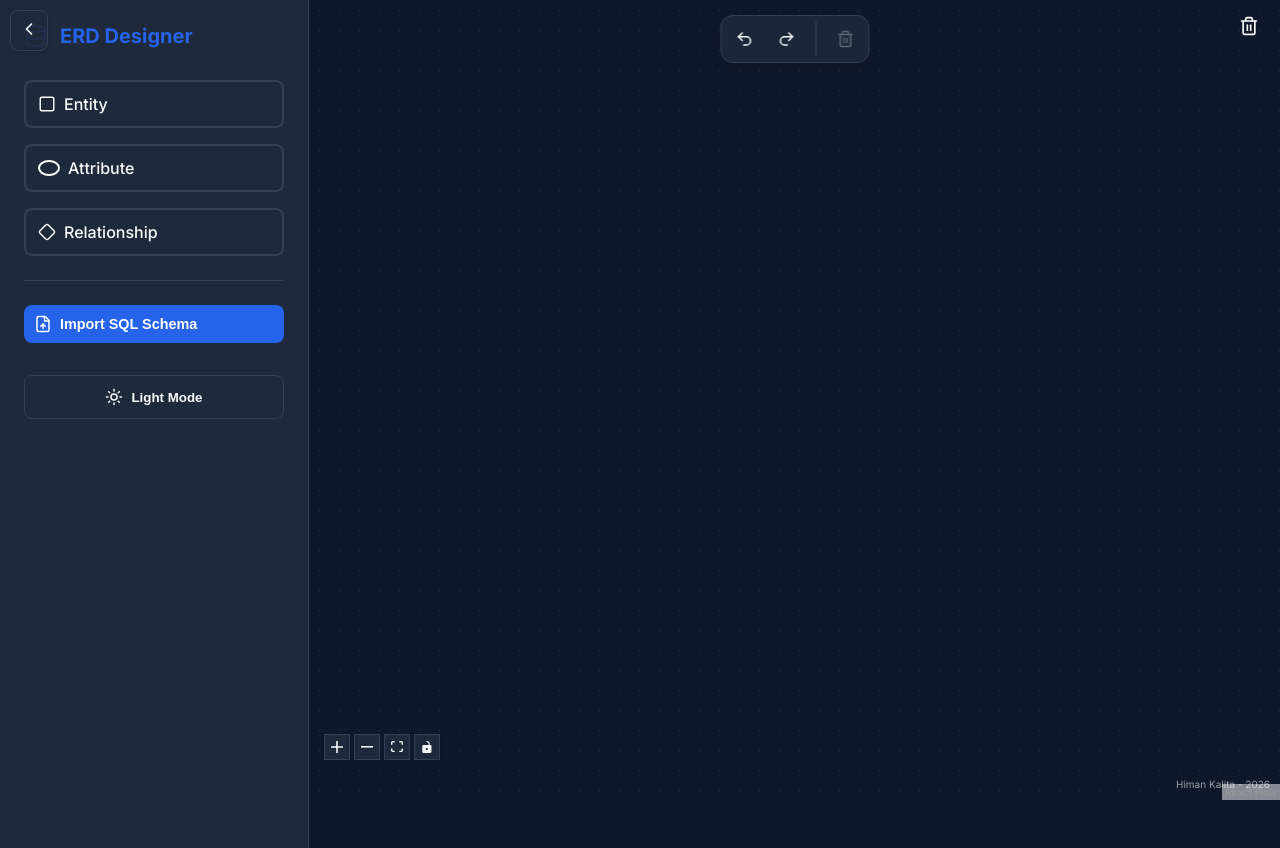
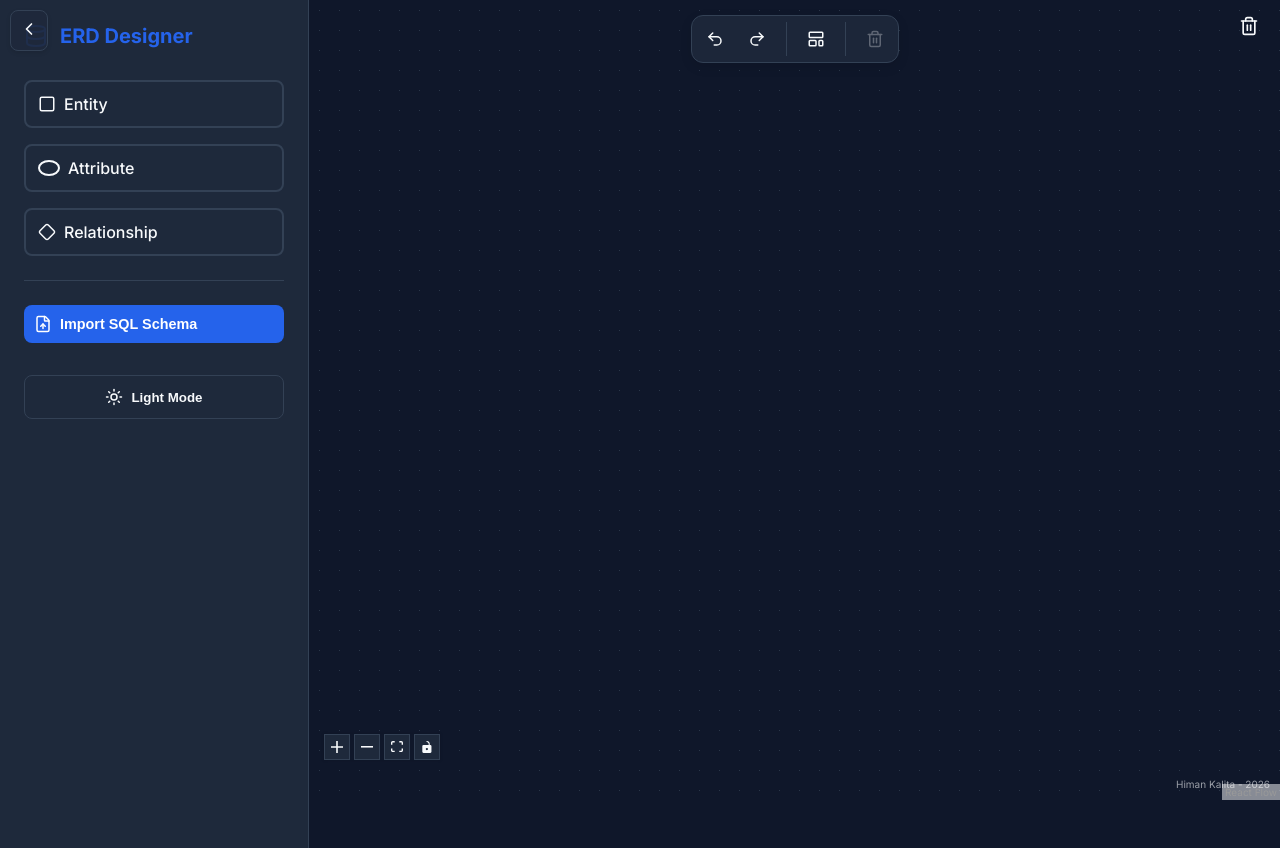
Before and after one commit to himan243/ERD-Designer, a React (Vite) app in the folder client/: page / in a window 1280 px wide. Built offline with nearby package versions, Linux system fonts and the light colour scheme.

Commit message:
Added auto formatting

```diff
--- a/client/src/App.tsx
+++ b/client/src/App.tsx
@@ -43,6 +43,7 @@ import {
   Redo2,
   FileUp,
   Info,
+  LayoutTemplate,
 } from 'lucide-react';
 import '@xyflow/react/dist/style.css';
 import './styles.css';
@@ -603,6 +604,77 @@ function AppContent() {
     setTimeout(() => { if (reactFlowInstance) reactFlowInstance.fitView({ padding: 0.2 }); }, 200);
   };
 
+  const autoFormat = useCallback(() => {
+    saveToHistory();
+    const entityNodes = nodesRef.current.filter(n => n.type === 'entity');
+    const attributeNodes = nodesRef.current.filter(n => n.type === 'attribute');
+    const relationshipNodes = nodesRef.current.filter(n => n.type === 'relationship');
+
+    const spacing = 600;
+    const columns = Math.ceil(Math.sqrt(entityNodes.length || 1));
+
+    const newNodes = [...nodesRef.current];
+
+    // 1. Layout Entities in a grid
+    entityNodes.forEach((entity, i) => {
+      const col = i % columns;
+      const row = Math.floor(i / columns);
+      const ex = col * spacing;
+      const ey = row * spacing;
+
+      const nodeIdx = newNodes.findIndex(n => n.id === entity.id);
+      newNodes[nodeIdx] = { ...newNodes[nodeIdx], position: { x: ex, y: ey } };
+
+      // 2. Find attributes connected to this entity and layout them in a circle
+      const connectedAttrIds = edgesRef.current
+        .filter(e => e.source === entity.id || e.target === entity.id)
+        .map(e => e.source === entity.id ? e.target : e.source)
+        .filter(id => attributeNodes.some(an => an.id === id));
+
+      connectedAttrIds.forEach((attrId, ai) => {
+        const angle = (ai / connectedAttrIds.length) * 2 * Math.PI;
+        const radius = 180;
+        const ax = ex + radius * Math.cos(angle);
+        const ay = ey + radius * Math.sin(angle);
+
+        const attrIdx = newNodes.findIndex(n => n.id === attrId);
+        if (attrIdx !== -1) {
+          newNodes[attrIdx] = { ...newNodes[attrIdx], position: { x: ax, y: ay } };
+        }
+      });
+    });
+
+    // 3. Layout Relationships at the midpoint of their connected entities
+    relationshipNodes.forEach(rel => {
+      const connectedEdges = edgesRef.current.filter(e => e.source === rel.id || e.target === rel.id);
+      const connectedEntityNodes = connectedEdges
+        .map(e => e.source === rel.id ? e.target : e.source)
+        .map(id => newNodes.find(n => n.id === id && n.type === 'entity'))
+        .filter(Boolean);
+
+      if (connectedEntityNodes.length > 0) {
+        const relIdx = newNodes.findIndex(n => n.id === rel.id);
+
+        // Special case: self-referencing relationship (recursive)
+        const uniqueEntities = Array.from(new Set(connectedEntityNodes.map(n => n!.id)));
+        if (uniqueEntities.length === 1) {
+          const entity = connectedEntityNodes[0]!;
+          newNodes[relIdx] = {
+            ...newNodes[relIdx],
+            position: { x: entity.position.x, y: entity.position.y - 120 }
+          };
+        } else if (connectedEntityNodes.length >= 2) {
+          const avgX = connectedEntityNodes.reduce((sum, n) => sum + n!.position.x, 0) / connectedEntityNodes.length;
+          const avgY = connectedEntityNodes.reduce((sum, n) => sum + n!.position.y, 0) / connectedEntityNodes.length;
+          newNodes[relIdx] = { ...newNodes[relIdx], position: { x: avgX, y: avgY } };
+        }
+      }
+    });
+
+    setNodes(newNodes);
+    setTimeout(() => { if (reactFlowInstance) reactFlowInstance.fitView({ padding: 0.2 }); }, 200);
+  }, [setNodes, saveToHistory, reactFlowInstance]);
+
   useEffect(() => {
     const handleKeyDown = (e: KeyboardEvent) => {
       if (document.activeElement?.tagName === 'INPUT' || (document.activeElement as HTMLElement)?.isContentEditable) return;
@@ -610,6 +682,7 @@ function AppContent() {
       if ((e.ctrlKey || e.metaKey) && e.key === 'y') { e.preventDefault(); redo(); }
       if ((e.ctrlKey || e.metaKey) && e.key === 'b') { e.preventDefault(); setIsSidebarOpen(prev => !prev); }
       if ((e.ctrlKey || e.metaKey) && e.key === 'e') { e.preventDefault(); handleSidebarItemClick('entity'); }
+      if ((e.ctrlKey || e.metaKey) && e.key === 'a') { e.preventDefault(); autoFormat(); }
       if (e.key === 'Delete' || e.key === 'Backspace') deleteSelected();
     };
     window.addEventListener('keydown', handleKeyDown);
@@ -691,6 +764,8 @@ function AppContent() {
               <button className="toolbar-btn" onClick={undo} title="Undo (Ctrl+Z)"><Undo2 size={18} /></button>
               <button className="toolbar-btn" onClick={redo} title="Redo (Ctrl+Y)"><Redo2 size={18} /></button>
               <div style={{ width: '1px', background: 'var(--border-color)', margin: '0 4px' }} />
+              <button className="toolbar-btn" onClick={autoFormat} title="Auto Format (Ctrl+A)"><LayoutTemplate size={18} /></button>
+              <div style={{ width: '1px', background: 'var(--border-color)', margin: '0 4px' }} />
               <button className="toolbar-btn delete" onClick={deleteSelected} disabled={!hasSelected} title="Delete Selected"><Trash2 size={18} /></button>
             </div>
           </Panel>
```
